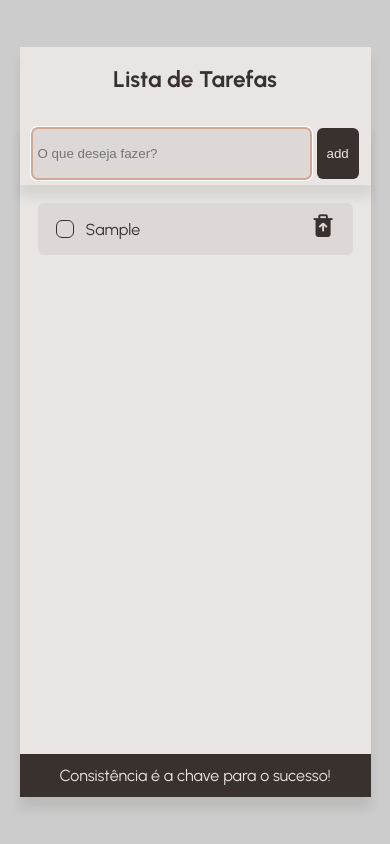
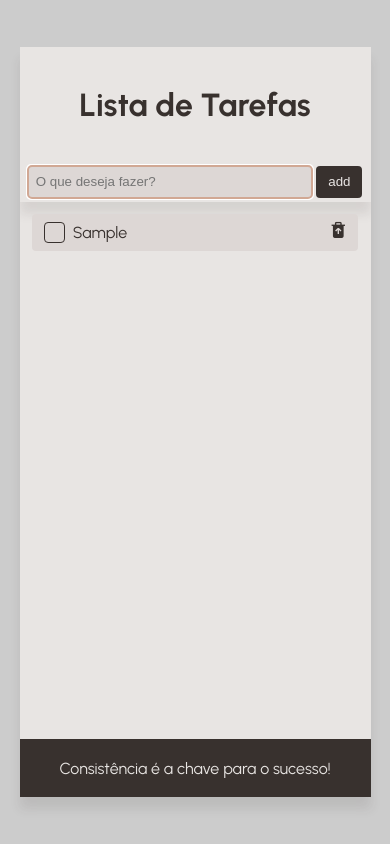
Before and after one commit to Maykopr/lista-de-tarefas-htmlCSS, a website: page index.html in a window 390 px wide. Both pictures are taken after typing "Sample" into the empty fields and a click on the button "add". Drawn offline with nearby package versions, Linux system fonts and the light colour scheme.

Commit message:
feat(style.css): corrige a responsividade e a escala de espaços

```diff
--- a/style.css
+++ b/style.css
@@ -10,7 +10,7 @@
 }
 
 :root{
-    --font-principal: 'Urbanist', Calibri, 'Trebuchet MS', sans-serif;
+    --primary-font-family: 'Urbanist', Calibri, 'Trebuchet MS', sans-serif;
 
     --shadow-box: 0px 12px 10px hsla(20, 10%, 20%, 0.1);
 
@@ -40,11 +40,11 @@
 
 
     /* SPACES  */
-    --space-xs: clamp(0.375rem, 0.3029rem + 0.2885vw, 0.5625rem);
-    --space-s: clamp(0.75rem, 0.6058rem + 0.5769vw, 1.125rem);
-    --space-m: clamp(1.125rem, 0.9087rem + 0.8654vw, 1.6875rem);
-    --space-l: clamp(1.5rem, 1.2115rem + 1.1538vw, 2.25rem);
-    --space-xl: clamp(2.25rem, 1.8173rem + 1.7308vw, 3.375rem);
+    --space-xs: clamp(0.25rem, 0.1968rem + 0.2299vw, 0.375rem);
+    --space-s: clamp(0.5rem, 0.3937rem + 0.4598vw, 0.75rem);
+    --space-m: clamp(0.75rem, 0.5905rem + 0.6897vw, 1.125rem);
+    --space-l: clamp(1rem, 0.7874rem + 0.9195vw, 1.5rem);
+    --space-xl: clamp(2rem, 1.5747rem + 1.8391vw, 3rem);
 
     /* FONTS */
 /* @link https://utopia.fyi/type/calculator?c=360,16,1.333,1980,18,1.618,4,2,&s=0.75|0.5|0.25,1.5|2|3|4|6,s-l&g=s,l,xl,12 */
@@ -72,7 +72,7 @@
 }
 
 body {
-    font-family: var(--font-principal);
+    font-family: var(--primary-font-family);
     display: flex;
     background-color: var(--neutral-color);
     justify-content: center;
@@ -85,32 +85,34 @@ body {
     width: var(--width-app);
     background-color: var(--light-color);
     box-shadow: var(--shadow-box);
+    display: grid;
+    height: var(--height-app);
+    aspect-ratio: 9/16;
+    height: var(--height-app);
+    grid-template-rows: 2fr 10fr 1fr;
+}
+
+main {
     display: flex;
     flex-direction: column;
-    height: var(--height-app);
-    aspect-ratio: 9/16;
+    overflow: hidden;
 }
 
-header {
-    height: 10%;
-}
-
-main{
-    flex:1;
-    height: 90%;
+header{
+    display: flex;
+    align-items: center;
+    justify-content: center;
 }
 
 .title {
     padding: var(--space-m);
     text-align: center;
-    font-size: var(--fsize-1);
 }
 
 .form {
     display: flex;
     padding: var(--space-xs) var(--space-s);
     box-shadow: var(--shadow-box);
-    height: 10%;
     gap: var(--space-xs);
 }
 
@@ -119,7 +121,7 @@ main{
     border-radius: var(--space-xs);
     border: none;
     background-color: var(--secondary-color);
-    padding: var(--space-xs);
+    padding: var(--space-s);
 }
 .form__input:focus {
     outline-color: var(--tertiary-color);
@@ -130,7 +132,7 @@ main{
     background-color: var(--primary-color);
     color: var(--light-color);
     border: none;
-    padding: var(--space-xs);
+    padding: var(--space-s);
     border-radius: var(--space-xs);
 }
 
@@ -139,16 +141,15 @@ main{
     cursor: pointer;
 }
 
-/*=============area da lista=============*/
+/*============= area da lista =============*/
 
 .list-area {
-    flex: 1 0 auto;
     display: flex;
     flex-direction:column;
     padding: var(--space-m);
     gap: var(--space-xs);
     overflow-y: auto;
-    height: 90%;
+    min-height: 0;
 }
 
 
@@ -169,7 +170,7 @@ main{
 }
 
 .anotation-card__button {
-    font-size: var(--fsize-1);
+    font-size: var(--fsize-0);
     color: var(--primary-color);
     border: none;
     background-color: transparent;
@@ -185,7 +186,9 @@ footer {
     text-align: center;
     background-color: var(--primary-color);
     color: var(--light-color);
-    padding: var(--space-s);
+    display: flex;
+    align-items: center;
+    justify-content: center;
 }
 
 /* CHECKBOX  */
@@ -196,8 +199,8 @@ footer {
 
 .check-box + label {
 display: inline-block;
-width: var(--space-m);
-height: var(--space-m);
+width: 1.3em;
+height: 1.3em;
 border: 1.5px solid var(--primary-color);
 border-radius: var(--space-xs);
 position: relative;
@@ -214,9 +217,9 @@ border-color: var(--tertiary-color)
 .check-box:checked + label::after {
 content: "✔";
 position: absolute;
-top: -1px;
-left: 18%;
-font-size: var(--fsize-0);
+top: 0;
+left: 22%;
+font-size: 0.8em;
 color: var(--light-color);
 }
 
```
Also changed, not shown: 1 other file.
